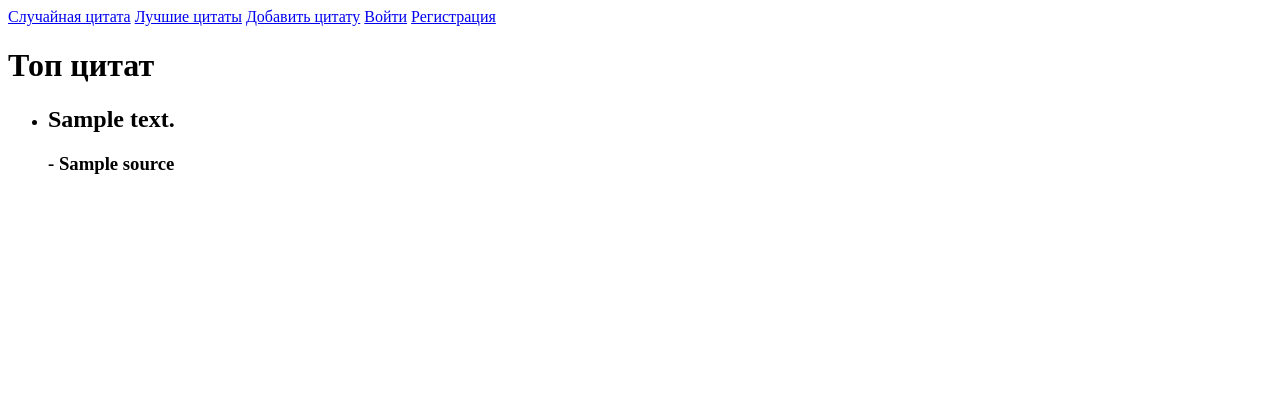
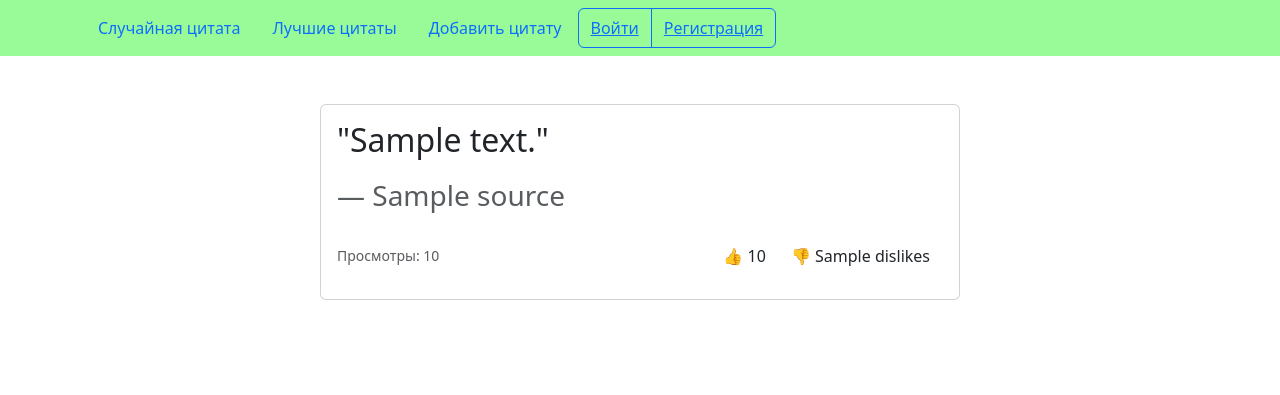
Before and after one commit to dsm1337/test_quote, a Django app: template quote_service/templates/quote/toplist.html in a window 1280 px wide. Shown: the top 395 px of the page. Run offline with Django 5.2, Linux system fonts and the light colour scheme; the template is opened without the code that fills it: most values are stand-ins (such as "Sample title", 1, 10 or a date in 2020); some libraries are stand-ins or nearby versions.

Commit message:
Added templates, reworked random quote

```diff
--- a/quote_service/quote_service/settings.py
+++ b/quote_service/quote_service/settings.py
@@ -28,6 +28,8 @@ DEBUG = True
 ALLOWED_HOSTS = []
 
 LOGIN_REDIRECT_URL = 'quote:random_quote'
+
+LOGIN_URL = '/auth/login/'
 # Application definition
 
 INSTALLED_APPS = [
--- a/quote_service/templates/base.html
+++ b/quote_service/templates/base.html
@@ -1,26 +1,52 @@
+{% load django_bootstrap5 %}
 <!DOCTYPE html>
 <html lang="ru">
 	<head>
-
+    <meta charset="utf-8">
+    {% bootstrap_css %}
+    <title>{% block title %}{% endblock %}</title>
 	</head>
 	<body>
 		<header>
-      <a href="{% url 'quote:random_quote' %}">Случайная цитата</a>
-      <a href="{% url 'quote:top_quotes' %}">Лучшие цитаты</a>
-      <a href="{% url 'quote:create_quote' %}">Добавить цитату</a>
+      <nav class="navbar navbar-light" style="background-color: #98FB98;">
+        <div class="container">
+          {% with request.resolver_match.view_name as view_name %}
+            <ul class="nav  nav-pills">
+              <li class="nav-item">
+                <a class="nav-link" href="{% url 'quote:random_quote' %}">Случайная цитата</a>
+              </li>
+              <li class="nav-item">
+                <a class="nav-link"  href="{% url 'quote:top_quotes' %}">Лучшие цитаты</a>
+              </li>
+              <li class="nav-item">
+                <a class="nav-link"  href="{% url 'quote:create_quote' %}">Добавить цитату</a>
+              </li>
               {% if user.is_authenticated %}
-        Пользователь: {{ user.username }}
+                <li class="nav-item d-flex align-items-center">
+                  <span class="me-2">Пользователь: {{ user.username }}</span>
                   <form method="post" action="{% url 'logout' %}" >
                     {% csrf_token %}
-          <button type="submit">Выйти</button>
+                    <button class="btn btn-outline-primary" type="submit">Выйти</button>
                   </form>
+                </li>
               {% else %}
+                <div class="btn-group" role="group" aria-label="Basic outlined example">
+                  <button type="button" class="btn btn-outline-primary">
                     <a href="{% url 'login' %}">Войти</a>
+                  </button>
+                  <button type="button" class="btn btn-outline-primary">
                     <a href="{% url 'registration' %}">Регистрация</a>
+                  </button>
+                </div>
               {% endif %}
-			<h1>{% block title %}{% endblock %}</h1>
+            </ul>
+          {% endwith %}
+          </div>
+        </nav>
 		</header>
 		<main>
+      <div class="container py-5">
 			  {% block content %}{% endblock %}
+      </div>
 		</main>
 	</body>
--- a/quote_service/templates/includes/likes.html
+++ b/quote_service/templates/includes/likes.html
@@ -1,5 +1,19 @@
-<form method="POST" action="">
+<form method="POST" action="" class="vote-form">
   {% csrf_token %}
-  <button type="submit" name="vote" value="1">👍 {{ likes }}</button>
-  <button type="submit" name="vote" value="-1">👎 {{ dislikes }} </button>
+  <div class="btn-group">
+    <input type="hidden" name="quote_id" value="{{ object.id }}">
+    <button type="submit" name="vote" value="1" class="btn btn-like">
+      <span class="emoji">👍</span> {{ likes }}
+    </button>
+    <button type="submit" name="vote" value="-1" class="btn btn-dislike">
+      <span class="emoji">👎</span> {{ dislikes }}
+    </button>
+  </div>
 </form>
+<script>
+  if (window.location.search.includes('quote_id=')) {
+    const url = new URL(window.location);
+    url.searchParams.delete('quote_id');
+    window.history.replaceState({}, '', url);
+  }
+</script>
--- /dev/null
+++ b/quote_service/templates/includes/quote-card.html
@@ -0,0 +1,22 @@
+<div class="col d-flex justify-content-center">
+  <div class="card" style="width: 40rem;">
+    <div class="card-body">
+      <div class="card-text mb-4">
+        <h2 class="card-title font-italic">"{{ quote.text }}"</h2>
+      </div>
+      <div class="card-subtitle mb-3">
+        <h3 class="text-muted">— {{ quote.source }}</h3>
+      </div>
+      <div class="card-footer bg-transparent border-top-0 px-0">
+        <div class="d-flex justify-content-between align-items-center">
+          <span class="text-muted small">
+            Просмотры: {{ quote.views }}
+          </span>
+          <div>
+            {% include "includes/likes.html" %}
+          </div>
+        </div>
+      </div>
+    </div>
+  </div>
+</div>
--- a/quote_service/templates/quote/toplist.html
+++ b/quote_service/templates/quote/toplist.html
@@ -1,12 +1,9 @@
 {% extends "base.html" %}
 {% block title %} Топ цитат {% endblock %}
 {% block content %}
-  <ul>
+  <article class="mb-5">
     {% for quote in page_obj %}
-      <li>
-        <h2>{{ quote.text }}</h2>
-        <h3> - {{ quote.source }}</h3>
-      </li>
+      {% include "includes/quote-card.html" %}
     {% endfor %}
-  </ul>
+  </article>
 {% endblock %}
--- a/quote_service/templates/registration/logged_out.html
+++ b/quote_service/templates/registration/logged_out.html
@@ -1,4 +1,5 @@
 {% extends "base.html" %}
+{% load django_bootstrap5 %}
 {% block content %}
   <div class="col d-flex justify-content-center">
     <div class="card" style="width: 40rem;">
```
Also changed, not shown: quote_service/quote/views.py (+43 -17 lines), quote_service/templates/quote/quote-detail.html (added, +7 -0 lines), quote_service/templates/quote/quote-random.html (added, +7 -0 lines), quote_service/templates/quote/random_quote.html (deleted, +0 -8 lines). Lines whose indentation alone changed are shown as unchanged.
